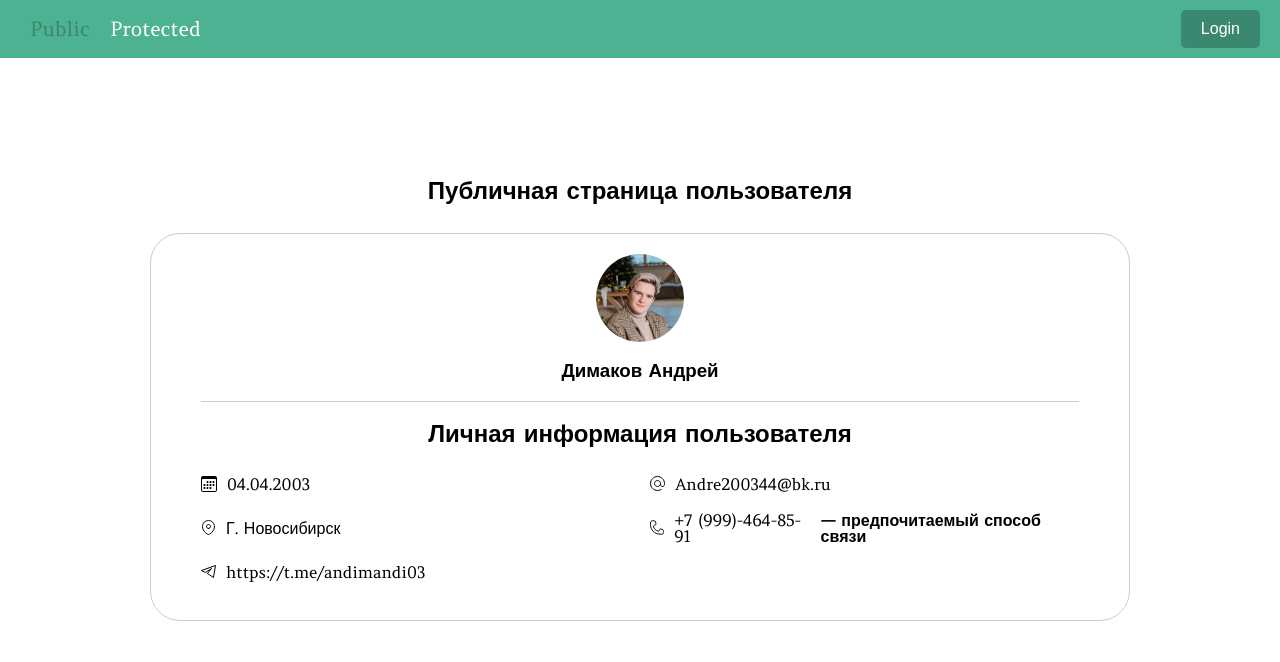
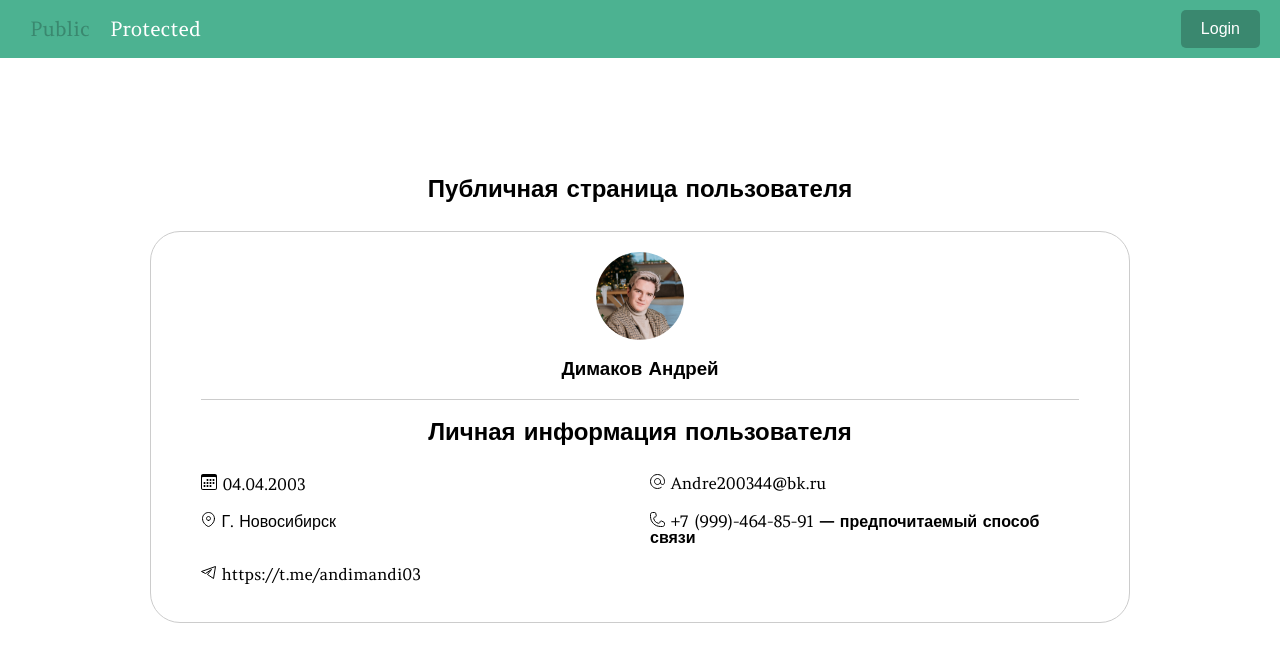
Before and after one commit to AndiMandi3/Vue-basic, a Vue app: page /public in a window 1280 px wide. Shown: the top 662 px of the page. Built offline with nearby package versions, Linux system fonts and the light colour scheme.

Commit message:
refactored: Общий рефакторинг

```diff
--- a/src/pages/publicPage/components/ContactInfo.vue
+++ b/src/pages/publicPage/components/ContactInfo.vue
@@ -40,14 +40,13 @@ const userData = [
           v-for="(item, index) in userData"
           :key="index"
           :value="item.value"
-          class="contact-info__item"
       >
         <template #prepand>
           <component :is="item.component" />
         </template>
 
         <template v-if="item.isPriority" #append>
-          <span class="contact-info__item-note"> — предпочитаемый способ связи</span>
+          <span class="contact-info__note"> — предпочитаемый способ связи</span>
         </template>
       </ContactInfoItem>
     </div>
@@ -69,10 +68,8 @@ const userData = [
     gap: 20px;
   }
 
-  &__item {
-    &-note {
-      font-weight: $bold-font;
-    }
+  &__note {
+    font-weight: $bold-font;
   }
 }
 </style>
--- a/src/pages/publicPage/components/ContactInfoItem.vue
+++ b/src/pages/publicPage/components/ContactInfoItem.vue
@@ -14,18 +14,16 @@ defineProps<IProps>();
 
 <template>
   <div>
-    <slot name="prepand" class="contact-info__item" />
+    <slot name="prepand" class="contact-item" />
     {{ value }}
     <slot name="append" />
   </div>
 </template>
 
 <style scoped lang="scss">
-.contact-info {
-  &__item {
-    display: flex;
-    align-items: center;
-    gap: 10px;
-  }
+.contact-item {
+  display: flex;
+  align-items: center;
+  gap: 10px;
 }
 </style>
```
